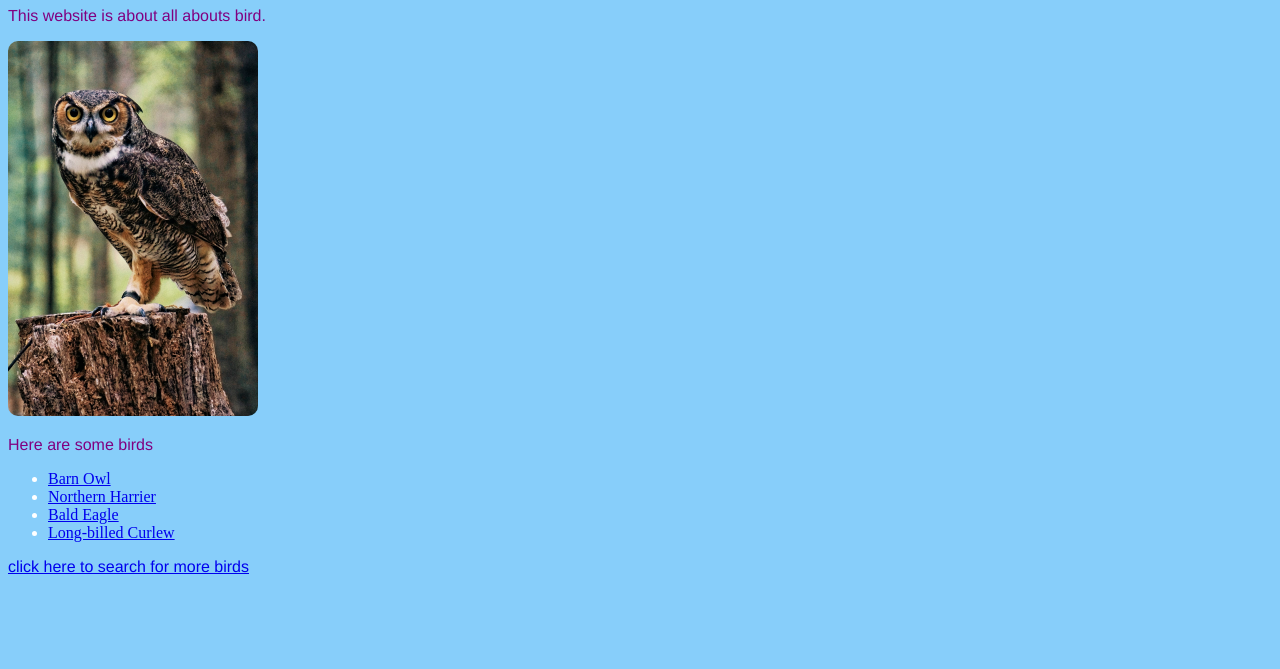
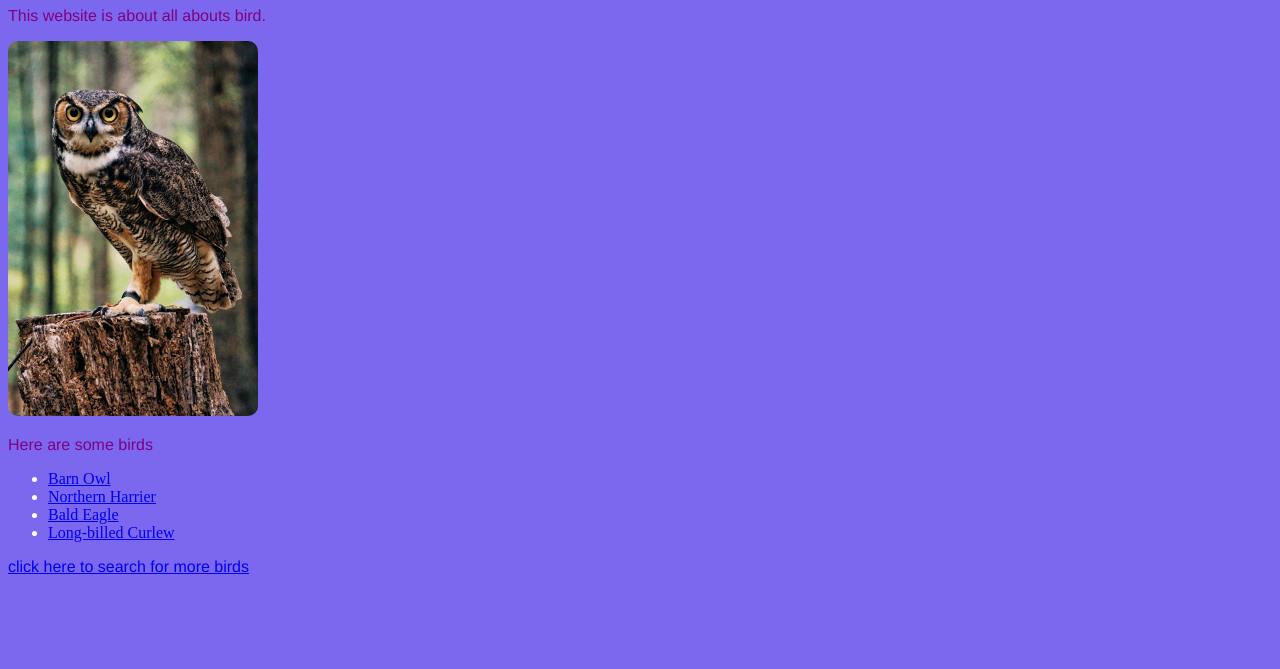
Before and after one commit to birdinformation/birdinformation, a plain HTML site: page index.html in a window 1280 px wide. Shown: the part 131-800 px from the top of the page. Drawn offline with Linux system fonts and the light colour scheme.

Commit message:
Update styles.css

```diff
--- a/styles.css
+++ b/styles.css
@@ -1,5 +1,5 @@
 body {
-    background-color: LightSkyBlue;
+    background-color: #7B68EE;
     font-family: "helvetica", sans-serif;
     color: purple;
 }
```
